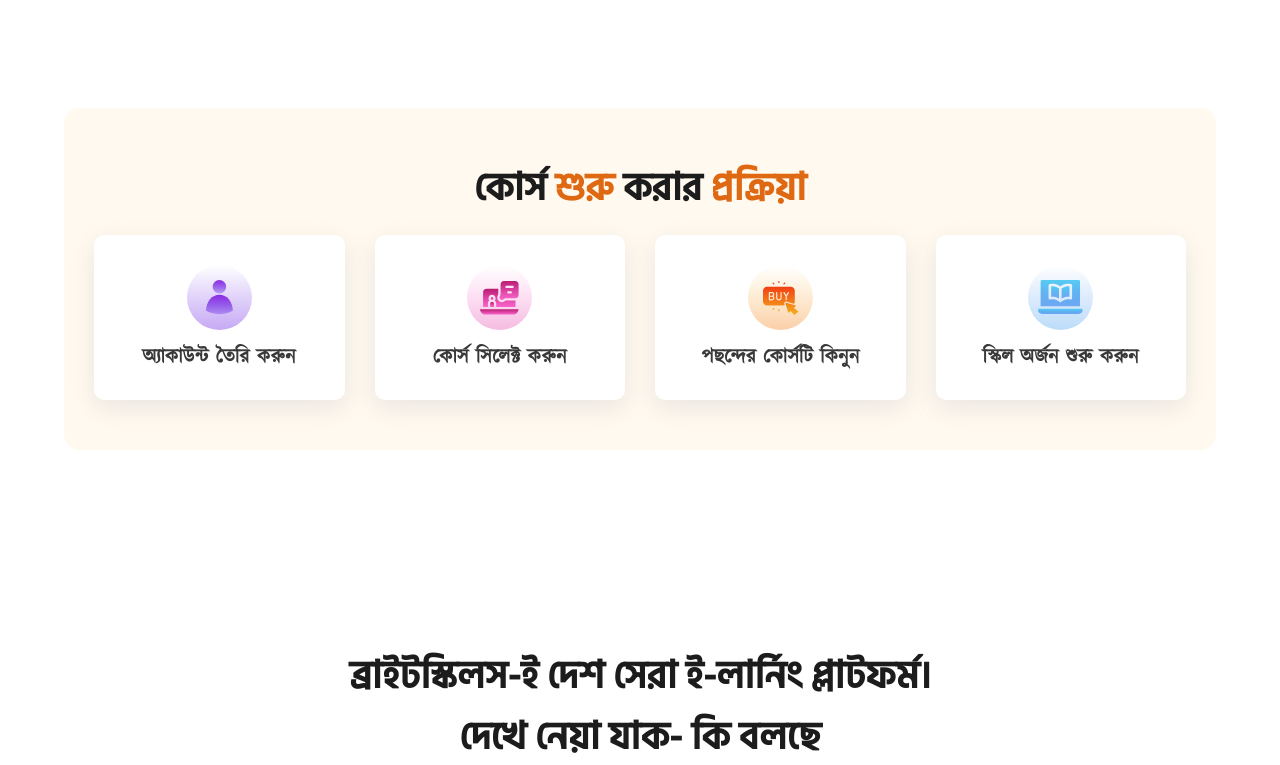
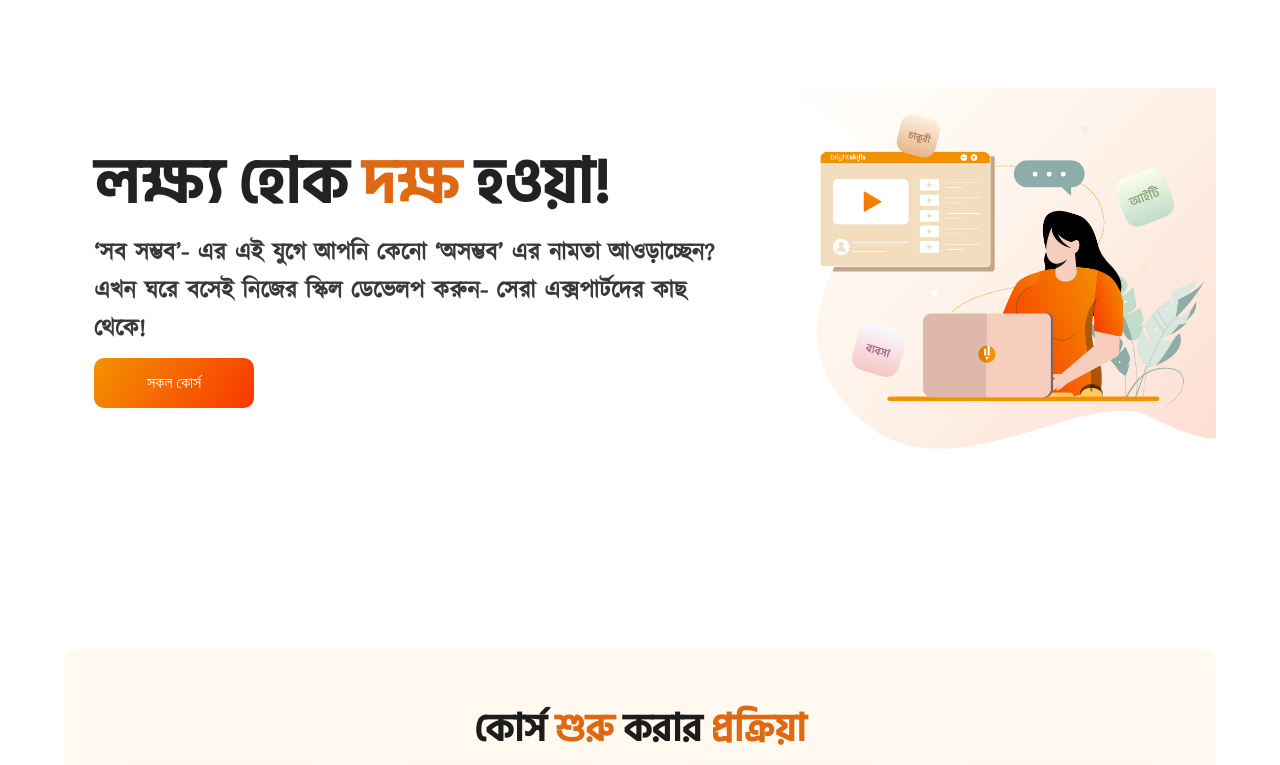
Before and after one commit to developer-kawsar1/bright-skill-clone, a plain HTML site: page index.html in a window 1280 px wide. Shown: the top 765 px of the page. Drawn offline with Linux system fonts and the light colour scheme; files whose address does not match are found by name.

Commit message:
added banner

```diff
--- a/index.html
+++ b/index.html
@@ -13,8 +13,28 @@
 </head>
 <body>
 
+       <!-- =============================
+             HEro section
+        =============================== -->
 
-
+    <section class="hero">
+        <div class="hero-container">
+            <div class="hero-row">
+                <div class="hero-col">
+                    <div class="content">
+                        <h1 class="hero-title">লক্ষ্য হোক <span>দক্ষ </span> হওয়া!</h1>
+                        <p>‘সব সম্ভব’- এর এই যুগে আপনি কেনো ‘অসম্ভব’ এর নামতা আওড়াচ্ছেন? এখন ঘরে বসেই নিজের স্কিল ডেভেলপ করুন- সেরা এক্সপার্টদের কাছ থেকে!</p>
+                        <a href="#" class="hero-btn">সকল কোর্স</a>
+                    </div>
+                </div>
+                <div class="hero-col">
+                   <div class="img-container">
+                       <img src="assets/images/slide-brightskills.png" alt="">
+                   </div>
+                </div>
+            </div>
+        </div>
+    </section>
 
 
 
--- a/style.css
+++ b/style.css
@@ -149,6 +149,56 @@
     box-sizing: border-box;
     text-decoration: none;
 }
+
+
+
+/* =================================
+    Hero section
+   ================================ */
+
+    .hero{
+    padding: 5.5rem 0rem 5.5rem;
+    background-color: #fff;
+   }
+   .hero-container{
+       padding: 0 5%;
+   }
+   .hero-row{
+       display: flex;
+       justify-content: space-between;
+       align-items: center;
+   }
+   .hero-col .content{
+       padding: 30px;
+
+   }
+   .hero-col .content h1{
+      font-size: 3.875rem;
+
+      font-family: hind;
+      color: var(--gray-4500);
+   }
+   .hero-col .content h1 span{
+       color:var(--orange-1400);
+   }
+   .hero-col .content p{
+       color:var(--gray-4300);
+       font-family: kalporosh;
+       font-weight: 700;
+       font-size: 1.5rem;
+   }
+   .hero-col  .content .hero-btn{
+    background: linear-gradient(122.33deg, #F39200 0%, #F83600 102.08%);
+    padding: 10px 20px;
+    border-radius: 0.625rem;
+    color: #fff;
+    padding: 1rem 3.3125rem;
+    display: inline-block;
+    margin-top: 10px;
+   }
+   .hero-col .img-container img{
+       max-width: 100%;
+   }
 /* =================================
     Course Starting process section
    ================================ */
```
